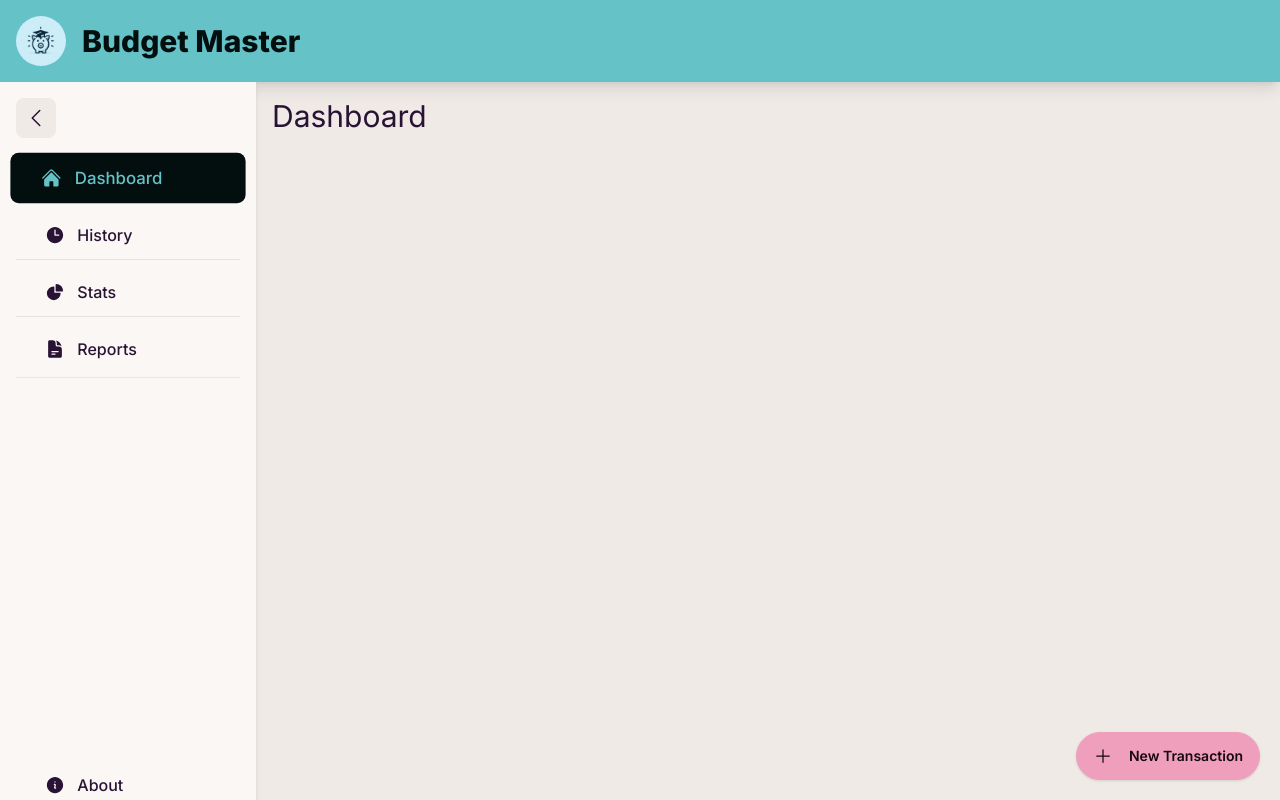
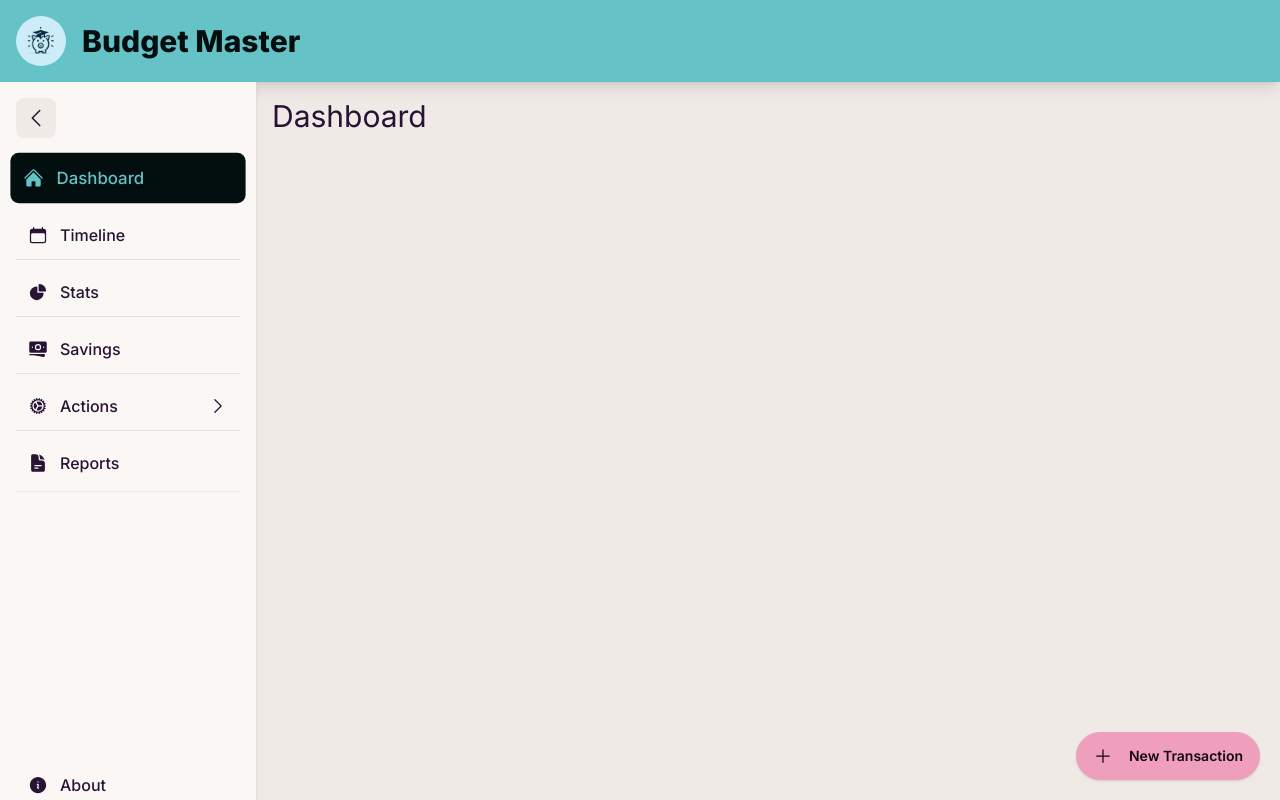
Before and after one commit to AkosKappel/BudgetMaster, a Next.js app: page /dashboard in a window 1280 px wide. Shown: the top 800 px of the page. Built offline with nearby package versions, Linux system fonts and the light colour scheme.

Commit message:
sidebar update

```diff
--- a/components/TimelineSection.tsx
+++ b/components/TimelineSection.tsx
@@ -71,8 +71,8 @@ const TimelineSection: React.FC<TimelineSectionProps> = ({ transactions, isIncom
                     key={`${transaction.title}-${label}`}
                     className={
                       isIncome
-                        ? 'bg-green-400 text-green-800 text-xs px-2 py-1 rounded'
-                        : 'bg-red-400 text-red-800 text-xs px-2 py-1 rounded'
+                        ? 'bg-green-400 text-green-800 text-xs px-2 py-1 rounded font-semibold'
+                        : 'bg-red-400 text-red-800 text-xs px-2 py-1 rounded font-semibold'
                     }
                   >
                     {label}
--- a/components/sections/Sidebar.tsx
+++ b/components/sections/Sidebar.tsx
@@ -5,15 +5,30 @@ import { usePathname } from 'next/navigation';
 import React, { useEffect, useState } from 'react';
 
 import {
+  ArrowDownTrayIcon,
+  ArrowUpTrayIcon,
+  BanknotesIcon,
+  CalendarIcon,
   ChartPieIcon,
   ChevronLeftIcon,
   ChevronRightIcon,
-  ClockIcon,
   CogIcon,
   DocumentTextIcon,
   HomeIcon,
   InformationCircleIcon,
+  PlusIcon,
 } from '@heroicons/react/24/solid';
+
+import ModalTransaction from '@/components/ModalTransaction';
+
+type NavItem = {
+  name: string;
+  href: string;
+  icon: React.ReactNode;
+  subItems?: NavItem[];
+  action?: () => void;
+  tooltip?: string;
+};
 
 type SidebarProps = {
   collapsedWidth?: number;
@@ -24,18 +39,85 @@ const Sidebar: React.FC<SidebarProps> = ({ collapsedWidth = 768 }) => {
   const [windowWidth, setWindowWidth] = useState<number>(
     typeof window !== 'undefined' ? window.innerWidth : 0,
   );
+  const [expandedItem, setExpandedItem] = useState<string | null>(null);
+  const [isModalOpen, setIsModalOpen] = useState(false);
   const pathname = usePathname();
 
-  const topNavItems = [
-    { name: 'Dashboard', href: '/dashboard', icon: <HomeIcon className="w-5 h-5" /> },
-    { name: 'History', href: '/transactions', icon: <ClockIcon className="w-5 h-5" /> },
-    { name: 'Stats', href: '/stats', icon: <ChartPieIcon className="w-5 h-5" /> },
-    { name: 'Reports', href: '/reports', icon: <DocumentTextIcon className="w-5 h-5" /> },
+  const openModal = () => setIsModalOpen(true);
+  const closeModal = () => setIsModalOpen(false);
+
+  const topNavItems: NavItem[] = [
+    {
+      name: 'Dashboard',
+      href: '/dashboard',
+      icon: <HomeIcon className="w-5 h-5" />,
+      tooltip: 'View your dashboard',
+    },
+    {
+      name: 'Timeline',
+      href: '/timeline',
+      icon: <CalendarIcon className="w-5 h-5" />,
+      tooltip: 'See your transaction history',
+    },
+    {
+      name: 'Stats',
+      href: '/stats',
+      icon: <ChartPieIcon className="w-5 h-5" />,
+      tooltip: 'View your financial statistics',
+    },
+    {
+      name: 'Savings',
+      href: '/savings',
+      icon: <BanknotesIcon className="w-5 h-5" />, // Use BanknotesIcon here
+      tooltip: 'Manage your savings goals',
+    },
+    {
+      name: 'Actions',
+      href: '#',
+      icon: <CogIcon className="w-5 h-5" />,
+      subItems: [
+        {
+          name: 'New Transaction',
+          href: '#',
+          icon: <PlusIcon className="w-5 h-5" />,
+          action: openModal,
+          tooltip: 'Add a new transaction',
+        },
+        {
+          name: 'Import Data',
+          href: '/import',
+          icon: <ArrowDownTrayIcon className="w-5 h-5" />,
+          tooltip: 'Import your financial data',
+        },
+        {
+          name: 'Export Data',
+          href: '/export',
+          icon: <ArrowUpTrayIcon className="w-5 h-5" />,
+          tooltip: 'Export your financial data',
+        },
+      ],
+    },
+    {
+      name: 'Reports',
+      href: '/reports',
+      icon: <DocumentTextIcon className="w-5 h-5" />,
+      tooltip: 'Generate financial reports',
+    },
   ];
 
-  const bottomNavItems = [
-    { name: 'About', href: '/about', icon: <InformationCircleIcon className="w-5 h-5" /> },
-    { name: 'Settings', href: '/settings', icon: <CogIcon className="w-5 h-5" /> },
+  const bottomNavItems: NavItem[] = [
+    {
+      name: 'About',
+      href: '/about',
+      icon: <InformationCircleIcon className="w-5 h-5" />,
+      tooltip: 'Learn more about the app',
+    },
+    {
+      name: 'Settings',
+      href: '/settings',
+      icon: <CogIcon className="w-5 h-5" />,
+      tooltip: 'Adjust your app settings',
+    },
   ];
 
   useEffect(() => {
@@ -48,7 +130,86 @@ const Sidebar: React.FC<SidebarProps> = ({ collapsedWidth = 768 }) => {
     setIsCollapsed(windowWidth < collapsedWidth); // automatically collapse sidebar on small screens
   }, [windowWidth, collapsedWidth]);
 
+  const toggleSubMenu = (itemName: string) => {
+    setExpandedItem(expandedItem === itemName ? null : itemName);
+  };
+
+  const renderNavItem = (item: NavItem, index: number, isTopNav: boolean) => {
+    const isExpanded = expandedItem === item.name;
+    const hasSubItems = item.subItems && item.subItems.length > 0;
+
     return (
+      <li
+        key={item.href}
+        className={`flex flex-col ${index < (isTopNav ? topNavItems.length : bottomNavItems.length) - 1 ? 'border-b border-base-300' : ''}`}
+      >
+        {item.action ? (
+          <button
+            onClick={item.action}
+            className={`flex items-center w-full text-base font-medium p-3 rounded-lg transition-all duration-300 min-h-[3rem] cursor-pointer whitespace-nowrap
+              ${pathname === item.href ? 'text-primary bg-primary-content scale-105' : 'hover:text-primary hover:bg-primary-content hover:scale-105'}`}
+            title={item.tooltip}
+          >
+            {item.icon}
+            {!isCollapsed && <span className="w-2/3 ml-3 truncate">{item.name}</span>}
+          </button>
+        ) : (
+          <Link
+            href={item.href}
+            className={`flex items-center w-full text-base font-medium p-3 rounded-lg transition-all duration-300 min-h-[3rem] cursor-pointer whitespace-nowrap
+              ${pathname === item.href ? 'text-primary bg-primary-content scale-105' : 'hover:text-primary hover:bg-primary-content hover:scale-105'}`}
+            onClick={(e) => {
+              if (hasSubItems) {
+                e.preventDefault();
+                toggleSubMenu(item.name);
+              }
+            }}
+            title={item.tooltip}
+          >
+            {item.icon}
+            {!isCollapsed && <span className="w-2/3 ml-3 truncate">{item.name}</span>}
+            {hasSubItems && !isCollapsed && (
+              <ChevronRightIcon
+                className={`w-5 h-5 ml-auto transform transition-transform ${isExpanded ? 'rotate-90' : ''}`}
+              />
+            )}
+          </Link>
+        )}
+        {hasSubItems && isExpanded && !isCollapsed && (
+          <ul className="ml-6 mt-2 space-y-2">
+            {item.subItems!.map((subItem) => (
+              <li key={subItem.href}>
+                {subItem.action ? (
+                  <button
+                    onClick={subItem.action}
+                    className={`flex items-center space-x-3 p-2 rounded-lg transition-all duration-300 whitespace-nowrap w-full text-left
+                      ${pathname === subItem.href ? 'text-primary bg-primary-content scale-105' : 'hover:text-primary hover:bg-primary-content hover:scale-105'}`}
+                    title={subItem.tooltip}
+                  >
+                    {subItem.icon}
+                    <span className="truncate">{subItem.name}</span>
+                  </button>
+                ) : (
+                  <Link
+                    href={subItem.href}
+                    className={`flex items-center space-x-3 p-2 rounded-lg transition-all duration-300 whitespace-nowrap
+                      ${pathname === subItem.href ? 'text-primary bg-primary-content scale-105' : 'hover:text-primary hover:bg-primary-content hover:scale-105'}`}
+                    title={subItem.tooltip}
+                  >
+                    {subItem.icon}
+                    <span className="truncate">{subItem.name}</span>
+                  </Link>
+                )}
+              </li>
+            ))}
+          </ul>
+        )}
+      </li>
+    );
+  };
+
+  return (
+    <>
       <nav
         className={`overflow-x-hidden overflow-y-auto bg-base-100 shadow-md p-4 transition-all duration-300 ${isCollapsed ? 'min-w-20' : 'min-w-64'} h-screen sticky top-0 flex flex-col justify-between`}
       >
@@ -56,6 +217,7 @@ const Sidebar: React.FC<SidebarProps> = ({ collapsedWidth = 768 }) => {
           <button
             className="mb-4 p-2 bg-base-200 rounded-lg"
             onClick={() => setIsCollapsed(!isCollapsed)}
+            title={isCollapsed ? 'Expand sidebar' : 'Collapse sidebar'}
           >
             {isCollapsed ? (
               <ChevronRightIcon className="w-6 h-6" />
@@ -65,45 +227,19 @@ const Sidebar: React.FC<SidebarProps> = ({ collapsedWidth = 768 }) => {
           </button>
           <div className="flex flex-col">
             <ul className="flex flex-col space-y-2">
-            {topNavItems.map((item, index) => (
-              <li
-                key={item.href}
-                className={`flex items-center ${index < topNavItems.length - 1 ? 'border-b border-base-300' : ''}`}
-              >
-                <Link
-                  href={item.href}
-                  className={`flex items-center justify-center space-x-3 w-full text-base font-medium p-3 rounded-lg transition-all duration-300 min-h-[3rem]
-                    ${pathname === item.href ? 'text-primary bg-primary-content scale-105' : 'hover:text-primary hover:bg-primary-content hover:scale-105'}`}
-                >
-                  {item.icon}
-                  {!isCollapsed && <span className="w-2/3">{item.name}</span>}
-                </Link>
-              </li>
-            ))}
+              {topNavItems.map((item, index) => renderNavItem(item, index, true))}
             </ul>
           </div>
         </div>
         <hr className="my-1" />
         <div className="mt-auto">
           <ul className="flex flex-col space-y-2">
-          {bottomNavItems.map((item, index) => (
-            <li
-              key={item.href}
-              className={`flex items-center ${index < bottomNavItems.length - 1 ? 'border-b border-base-300' : ''}`}
-            >
-              <Link
-                href={item.href}
-                className={`flex items-center justify-center space-x-3 w-full text-base font-medium p-3 rounded-lg transition-all duration-300 min-h-[3rem]
-                  ${pathname === item.href ? 'text-primary bg-primary-content scale-105' : 'hover:text-primary hover:bg-primary-content hover:scale-105'}`}
-              >
-                {item.icon}
-                {!isCollapsed && <span className="w-2/3">{item.name}</span>}
-              </Link>
-            </li>
-          ))}
+            {bottomNavItems.map((item, index) => renderNavItem(item, index, false))}
           </ul>
         </div>
       </nav>
+      <ModalTransaction isOpen={isModalOpen} onClose={closeModal} transaction={null} />
+    </>
   );
 };
 
```
Also changed, not shown: app/timeline/page.tsx (renamed from app/transactions/page.tsx). Lines whose indentation alone changed are shown as unchanged.
